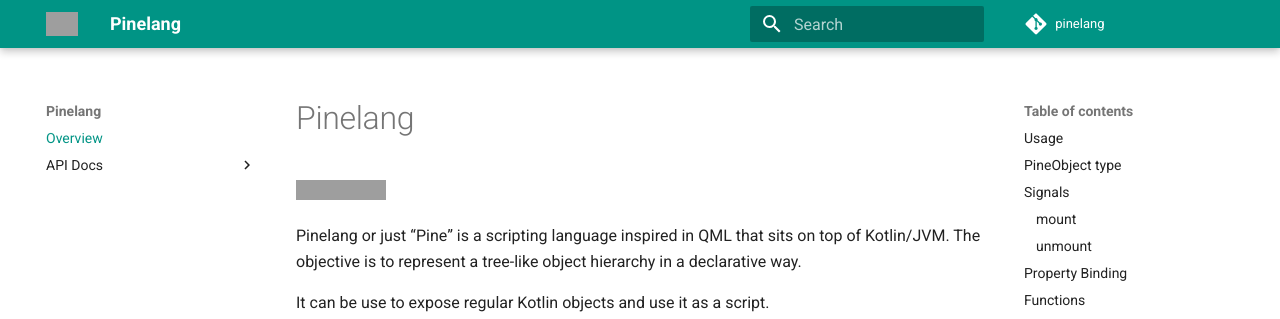
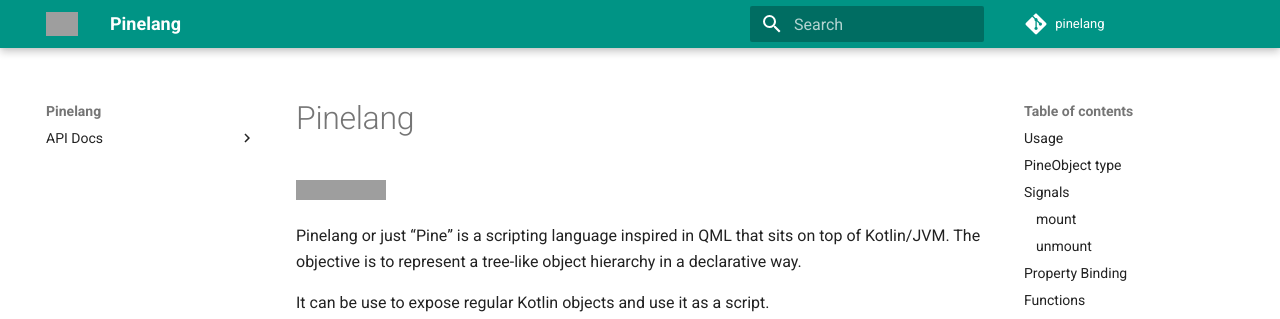
Before and after one commit to paulovap/pinelang, an MkDocs documentation site: the page built from docs/Readme.md, in a window 1280 px wide. Shown: the top 319 px of the page. Built offline with MkDocs 1.6.1 and Material for MkDocs 9.7.7, drawn with Linux system fonts in a browser that asks for light colours; grey boxes are pictures that could not be loaded.

Commit message:
Fixing docs index page

```diff
--- a/mkdocs.yml
+++ b/mkdocs.yml
@@ -38,7 +38,6 @@ markdown_extensions:
   - tables
 
 nav:
-  - 'Overview': Readme.md
   - 'API Docs':
       - 'core': latest/core/index.md
       - 'lsp': latest/lsp/index.md
```
Also changed, not shown: 1 other file.
